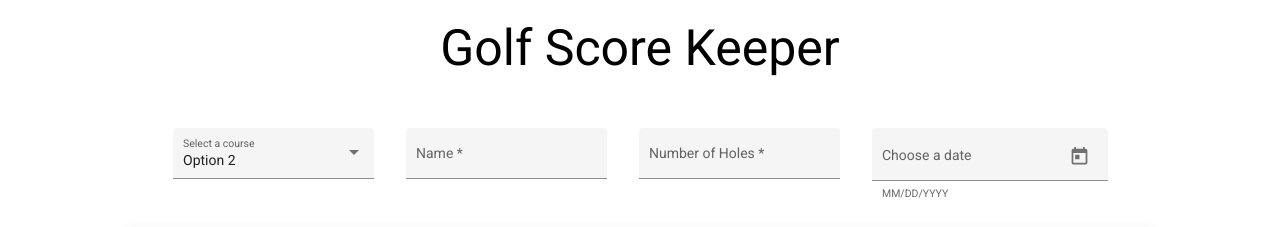
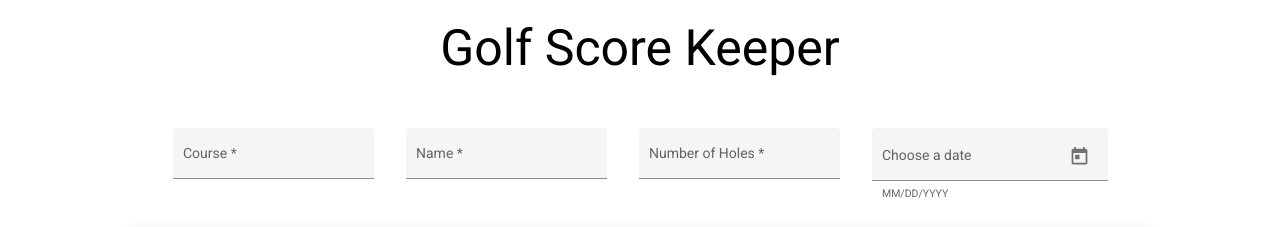
Before and after one commit to m2mt-l/Golf_Score_Keeper, an Angular app: page / in a window 1280 px wide. Shown: the top 227 px of the page. Built offline with nearby package versions, Linux system fonts and the light colour scheme.

Commit message:
feat: add output course

```diff
--- a/src/app/app.component.html
+++ b/src/app/app.component.html
@@ -1,4 +1,4 @@
 <div class="main">
-    <h1 class="title">{{title}}</h1>
-    <app-form></app-form>
+    <h1 class="title">{{displayTitle()}}</h1>
+    <app-form (addCourseName)="addCourseName($event)"></app-form>
 </div>
--- a/src/app/app.component.ts
+++ b/src/app/app.component.ts
@@ -7,4 +7,14 @@ import { Component } from '@angular/core';
 })
 export class AppComponent {
     title = 'Golf Score Keeper';
+    course = '';
+
+    addCourseName(value: string): void {
+        this.course = value;
+    }
+
+    displayTitle(): string {
+        return this.course === '' ? this.title : this.title + ' for ' + this.course;
+    }
+
 }
--- a/src/app/form/form.component.html
+++ b/src/app/form/form.component.html
@@ -1,13 +1,14 @@
 <div class="forms">
     <div class="form">
         <mat-form-field appearance="fill">
-            <mat-label>Select a course</mat-label>
-            <mat-select [(value)]="selected">
+            <mat-label>Course</mat-label>
+<!--             <mat-select [(value)]="selected">
                 <mat-option>None</mat-option>
                 <mat-option value="option1">Option 1</mat-option>
                 <mat-option value="option2">Option 2</mat-option>
                 <mat-option value="option3">Option 3</mat-option>
-            </mat-select>
+            </mat-select> -->
+            <input matInput #courseName (keyup)="onKeyCourse(courseName.value)" required>
         </mat-form-field>
     </div>
 
--- a/src/app/form/form.component.ts
+++ b/src/app/form/form.component.ts
@@ -1,4 +1,4 @@
-import { Component, OnInit } from '@angular/core';
+import { Component, OnInit, EventEmitter, Output } from '@angular/core';
 
 @Component({
     selector: 'app-form',
@@ -10,9 +10,15 @@ export class FormComponent implements OnInit {
 
     ngOnInit(): void {}
 
+    @Output() addCourseName: EventEmitter<string> = new EventEmitter();
+
     selected = 'option2';
     name: string = '';
     holes: number = 0;
+
+    onKeyCourse(value: string) {
+        this.addCourseName.emit(value);
+    }
 
     onKeyName(value: string) {
         this.name = value;
```
